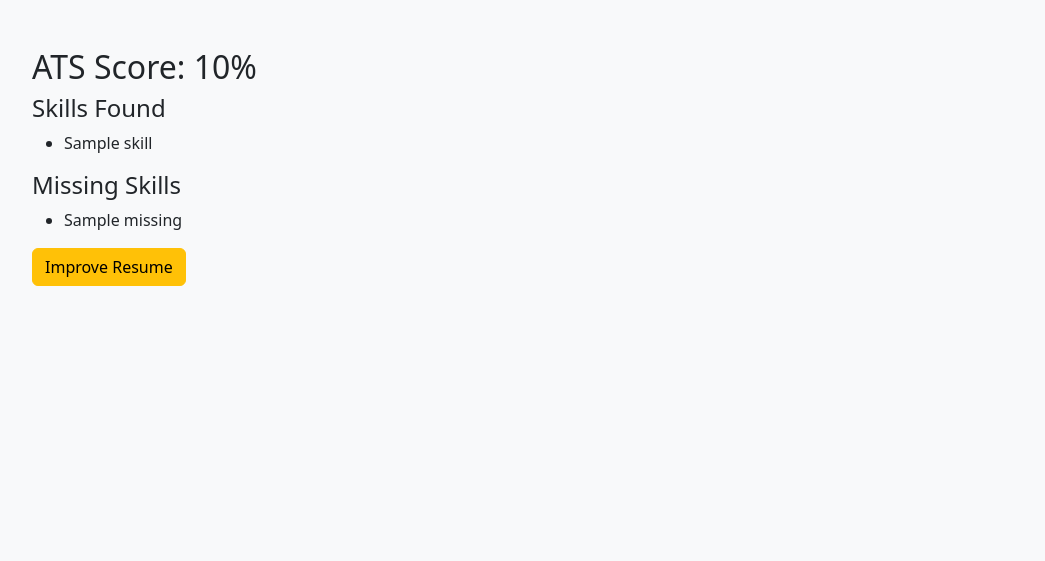
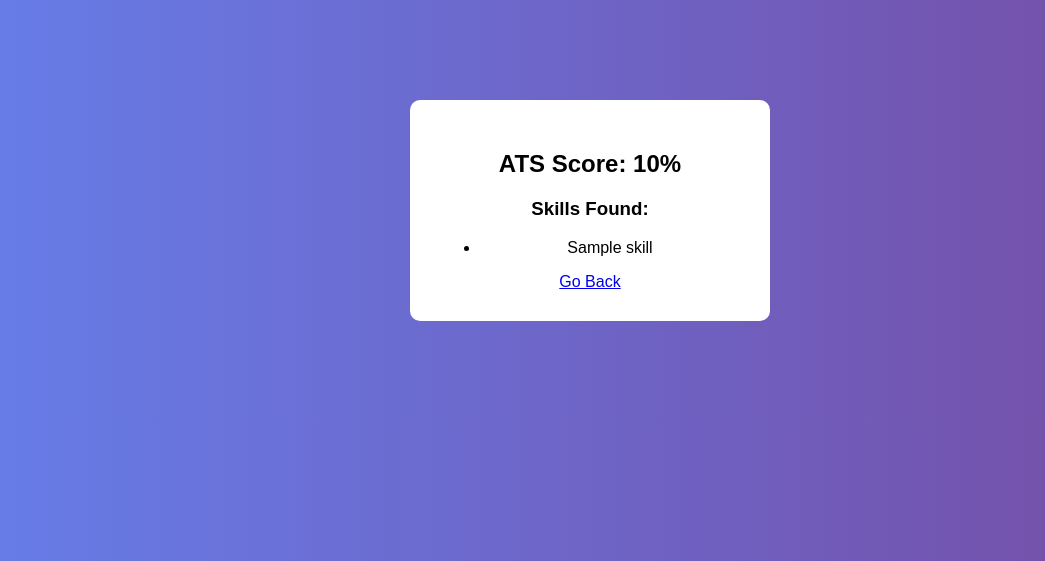
Before and after one commit to iVanan-alt/resume-analyzer.1, a Flask app: template templates/result.html in a window 1280 px wide. Shown: the top 561 px of the page, without its empty margins (50-1095 px from the left). Run offline with Flask 3, Linux system fonts and the light colour scheme; the template is opened without the code that fills it: most values are stand-ins (such as "Sample title", 1, 10 or a date in 2020).

Commit message:
Initial commit: AI Resume Analyzer with ATS score, skill extraction, resume builder and PDF generation

```diff
--- a/app.py
+++ b/app.py
@@ -1,49 +1,68 @@
-from flask import Flask, render_template, request
-import fitz
+from flask import Flask, render_template, request, send_file
+import fitz  # PyMuPDF
+import io
+from reportlab.lib.pagesizes import letter
+from reportlab.pdfgen import canvas
 
 app = Flask(__name__)
 
-skills_db = ["python","java","sql","html","css","machine learning","data structures","communication","problem solving"]
+# Home page
+@app.route('/')
+def index():
+    return render_template('index.html')
 
-def extract_text(file):
+
+# Resume analyze
+@app.route('/analyze', methods=['POST'])
+def analyze():
+    file = request.files['resume']
     text = ""
+
     pdf = fitz.open(stream=file.read(), filetype="pdf")
     for page in pdf:
         text += page.get_text()
-    return text.lower()
 
-@app.route('/')
-def home():
-    return render_template("index.html")
+    skills_list = ["python", "java", "c++", "html", "css", "javascript"]
+    found_skills = []
 
-@app.route('/analyze', methods=['POST'])
-def analyze():
-    file = request.files['resume']
-    text = extract_text(file)
+    for skill in skills_list:
+        if skill.lower() in text.lower():
+            found_skills.append(skill)
 
-    found = []
-    missing = []
+    score = len(found_skills) * 20
 
-    for skill in skills_db:
-        if skill in text:
-            found.append(skill)
-        else:
-            missing.append(skill)
+    return render_template('result.html', score=score, skills=found_skills)
 
-    score = int((len(found)/len(skills_db))*100)
 
-    return render_template("result.html",
-                           score=score,
-                           skills=found,
-                           missing=missing)
-
-@app.route('/improve')
-def improve():
-    return render_template("improve.html")
-
+# Resume Builder Page
 @app.route('/builder')
 def builder():
-    return render_template("builder.html")
+    return render_template('builder.html')
 
-if __name__ == "__main__":
+
+# Generate PDF Resume
+@app.route('/generate', methods=['POST'])
+def generate():
+    name = request.form['name']
+    skills = request.form['skills']
+    education = request.form['education']
+    experience = request.form['experience']
+
+    buffer = io.BytesIO()
+    c = canvas.Canvas(buffer, pagesize=letter)
+
+    c.setFont("Helvetica", 14)
+
+    c.drawString(100, 750, f"Name: {name}")
+    c.drawString(100, 720, f"Skills: {skills}")
+    c.drawString(100, 690, f"Education: {education}")
+    c.drawString(100, 660, f"Experience: {experience}")
+
+    c.save()
+    buffer.seek(0)
+
+    return send_file(buffer, as_attachment=True, download_name="resume.pdf", mimetype='application/pdf')
+
+
+if __name__ == '__main__':
     app.run(debug=True)
--- /dev/null
+++ b/style.css
@@ -0,0 +1,23 @@
+body {
+    font-family: Arial;
+    background: linear-gradient(to right, #667eea, #764ba2);
+    color: white;
+    text-align: center;
+}
+
+.container {
+    background: white;
+    color: black;
+    padding: 30px;
+    margin: 100px auto;
+    width: 300px;
+    border-radius: 10px;
+}
+
+button {
+    padding: 10px;
+    background: blue;
+    color: white;
+    border: none;
+    border-radius: 5px;
+}
--- a/templates/result.html
+++ b/templates/result.html
@@ -1,30 +1,22 @@
 <!DOCTYPE html>
 <html>
 <head>
-<title>Result</title>
-<link href="https://cdn.jsdelivr.net/npm/bootstrap@5.3.0/dist/css/bootstrap.min.css" rel="stylesheet">
+    <title>Result</title>
+    <link rel="stylesheet" href="/static/style.css">
 </head>
+<body>
 
-<body class="bg-light">
-
-<div class="container mt-5">
+<div class="container">
     <h2>ATS Score: {{score}}%</h2>
 
-    <h4>Skills Found</h4>
+    <h3>Skills Found:</h3>
     <ul>
-        {% for s in skills %}
-        <li>{{s}}</li>
+        {% for skill in skills %}
+        <li>{{skill}}</li>
         {% endfor %}
     </ul>
 
-    <h4>Missing Skills</h4>
-    <ul>
-        {% for m in missing %}
-        <li>{{m}}</li>
-        {% endfor %}
-    </ul>
-
-    <a href="/improve" class="btn btn-warning">Improve Resume</a>
+    <a href="/">Go Back</a>
 </div>
 
 </body>
```
Also changed, not shown: templates/builder.html (+11 -10 lines), templates/index.html (+10 -9 lines).
